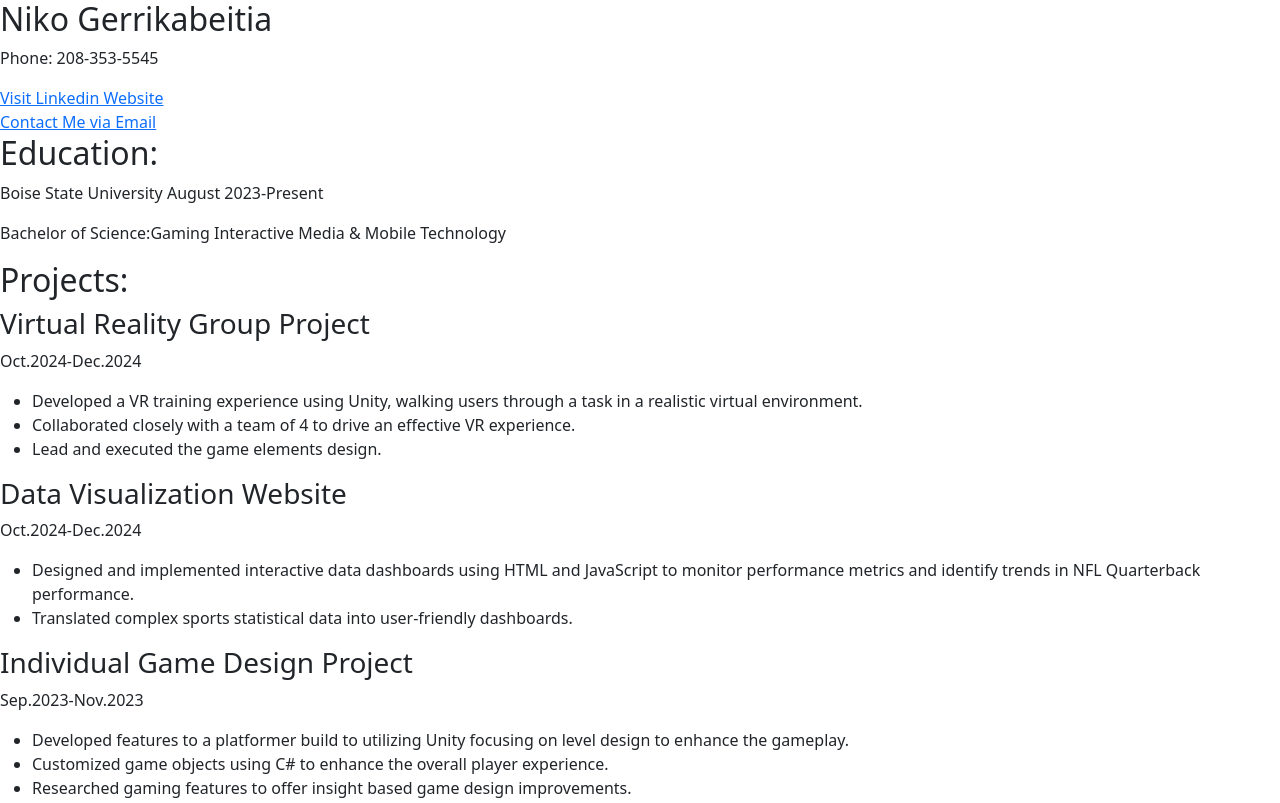
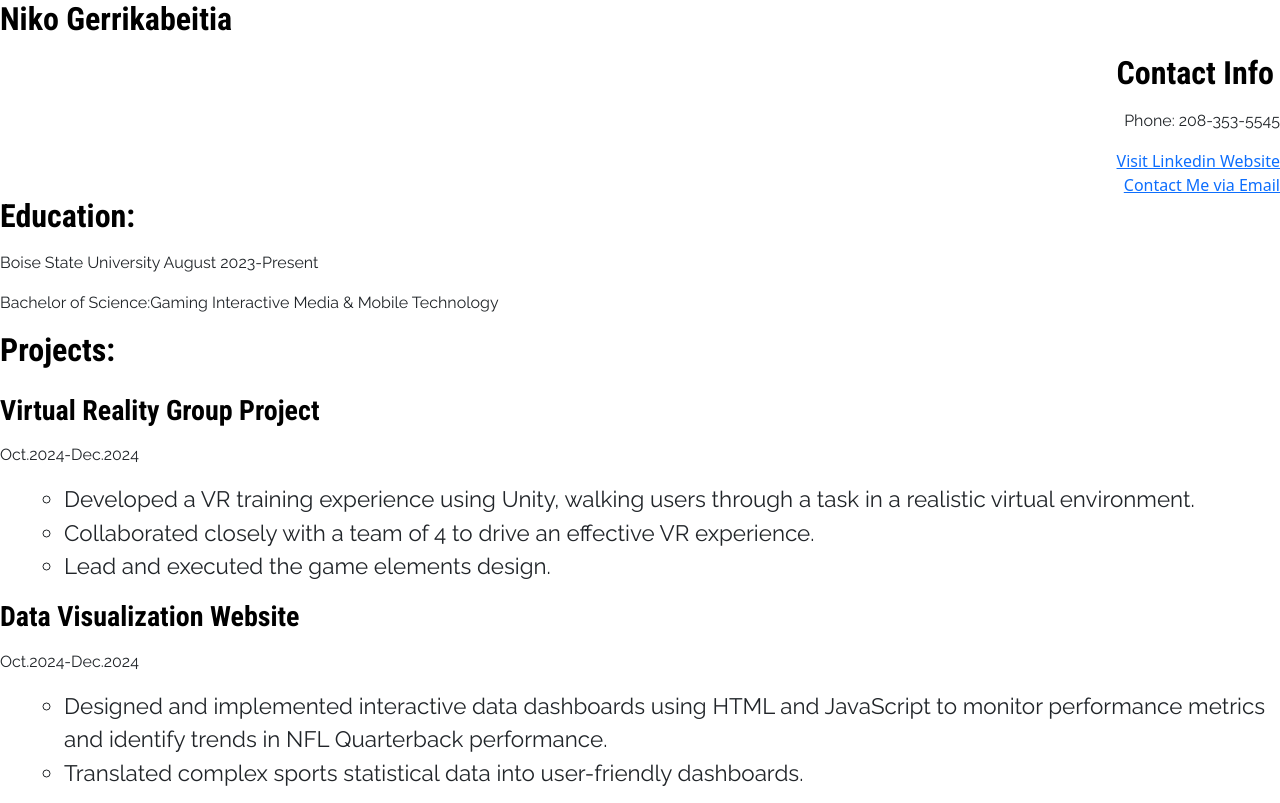
Before and after one commit to NikoG24/NikoG24.github.io, a plain HTML site: page resume.html in a window 1280 px wide. Shown: the top 803 px of the page. Drawn offline with nearby package versions, Linux system fonts and the light colour scheme.

Commit message:
Add a title for contact info and made sure the stylesheet worked

```diff
--- a/resume.html
+++ b/resume.html
@@ -4,7 +4,7 @@
 <head>
     <meta charset="UTF-8">
     <meta name="viewport" content="width=device-width, initial-scale=1.0">
-    <link href="resume.css"/>
+    <link rel="stylesheet" href="resume.css">
     <link href="https://cdn.jsdelivr.net/npm/bootstrap@5.3.5/dist/css/bootstrap.min.css" rel="stylesheet"
         integrity="sha384-SgOJa3DmI69IUzQ2PVdRZhwQ+dy64/BUtbMJw1MZ8t5HZApcHrRKUc4W0kG879m7" crossorigin="anonymous">
     <script src="https://cdn.jsdelivr.net/npm/bootstrap@5.3.5/dist/js/bootstrap.bundle.min.js"
@@ -16,6 +16,7 @@
     <section id="PageContent">
         <h2>Niko Gerrikabeitia</h2>
         <div id="ContactInfo">
+            <h2>Contact Info</h2>
             <p>Phone: 208-353-5545</p>
             <a href="www.linkedin.com/in/nikogerrikabeitia" target="Linkedin">Visit Linkedin Website</a>
             <br />
```
